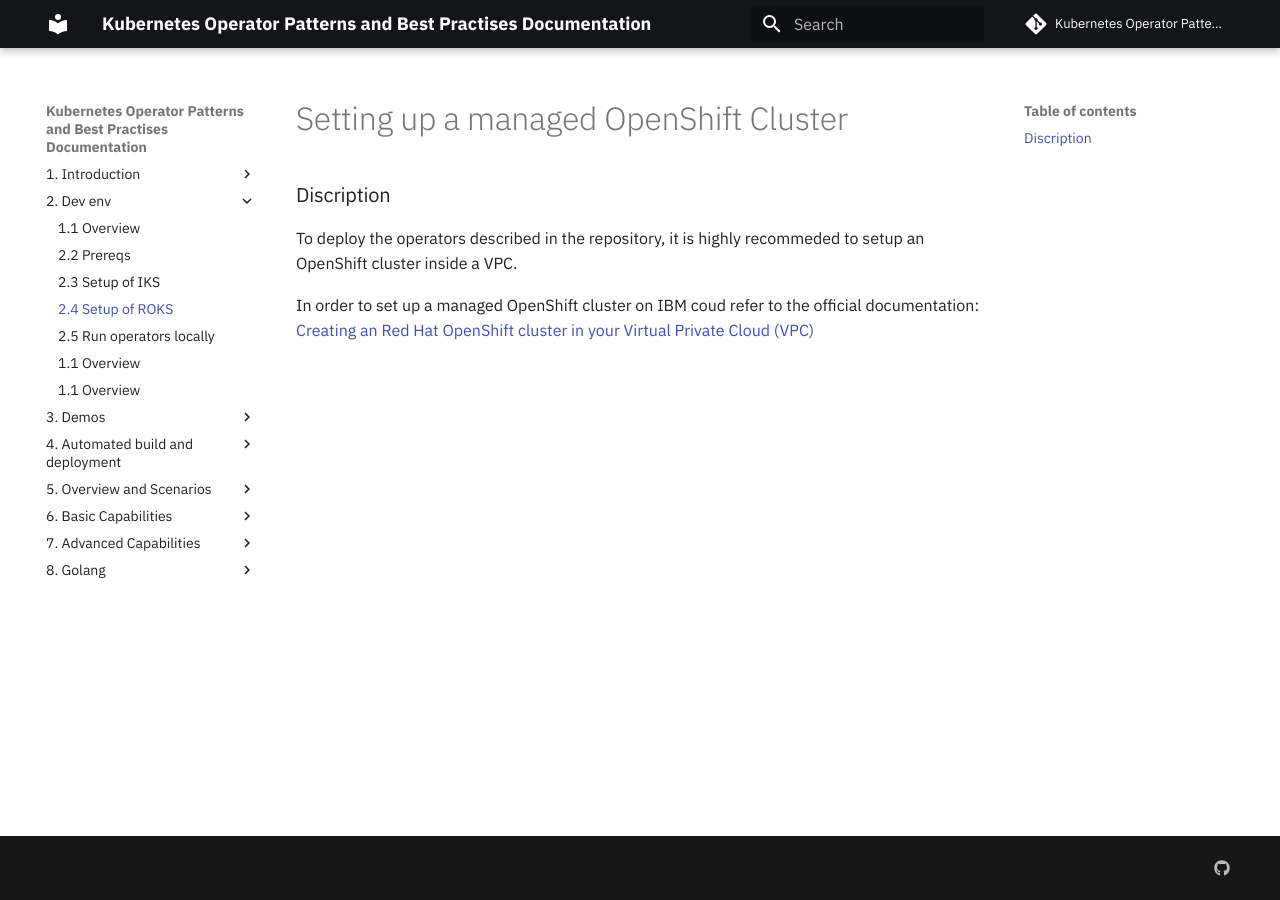
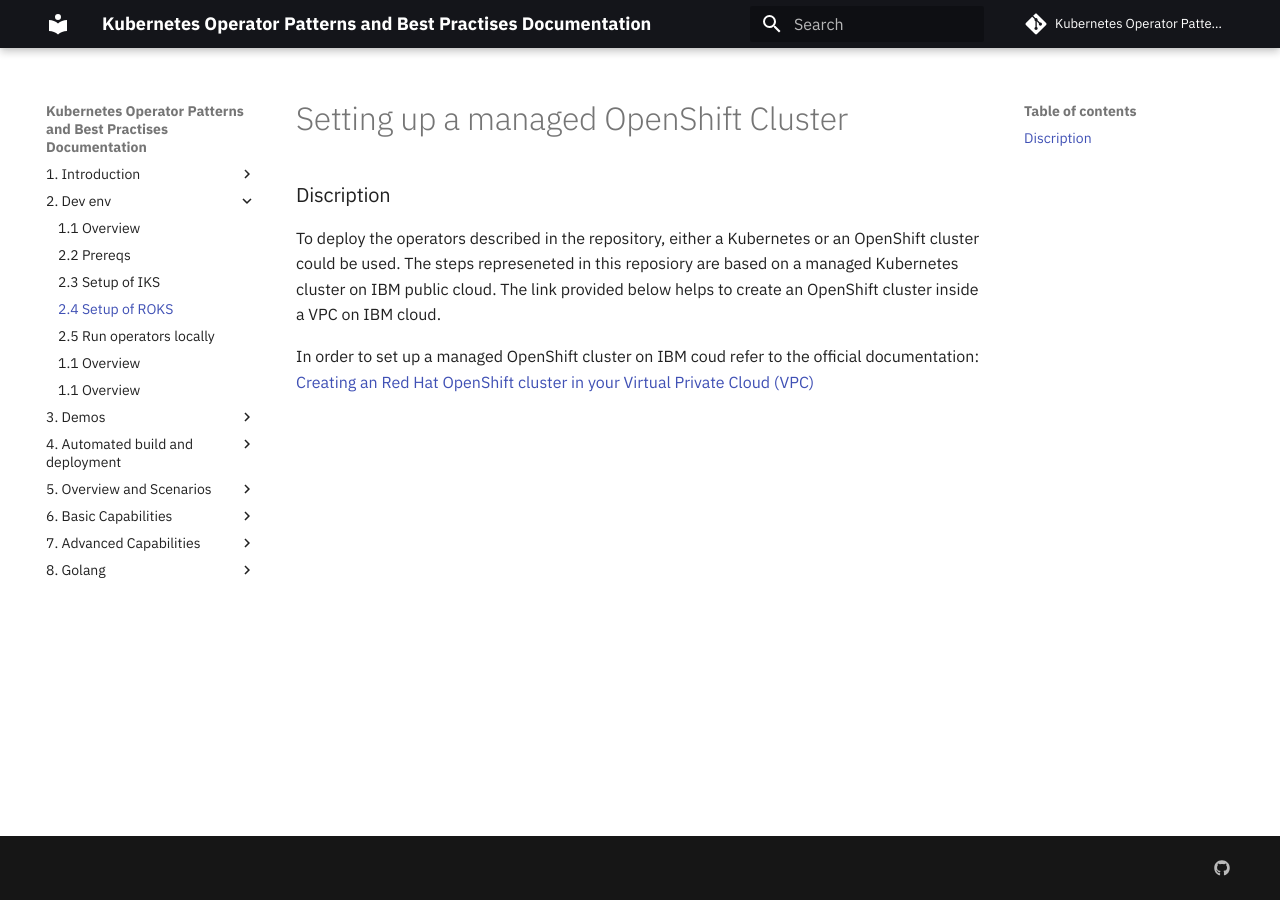
Before and after one commit to IBM/operator-sample-go-documentation, an MkDocs documentation site: the page built from documentation/automation-setup-openshift.md, in a window 1280 px wide. Built offline with MkDocs 1.6.1 and Material for MkDocs 9.7.7, drawn with Linux system fonts in a browser that asks for light colours; comment, search, counter and statistics services are not loaded.

Commit message:
update ils and roks steps

```diff
--- a/documentation/automation-setup-openshift.md
+++ b/documentation/automation-setup-openshift.md
@@ -2,6 +2,8 @@
 
 ### Discription
 
-To deploy the operators described in the repository, it is highly recommeded to setup an OpenShift cluster inside a VPC.
+To deploy the operators described in the repository, either a Kubernetes or an OpenShift cluster could be used.
+The steps represeneted in this reposiory are based on a managed Kubernetes cluster on IBM public cloud. The link provided below helps to create an OpenShift cluster inside a VPC on IBM cloud.
+
 
 In order to set up a managed OpenShift cluster on IBM coud refer to the official documentation: [Creating an Red Hat OpenShift cluster in your Virtual Private Cloud (VPC)](https://cloud.ibm.com/docs/openshift?topic=openshift-vpc_rh_tutorial)
```
Also changed, not shown: documentation/automation-setup-kubernetes.md (+2 -1 lines).
